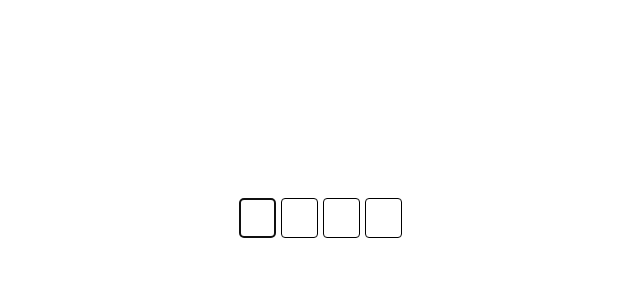
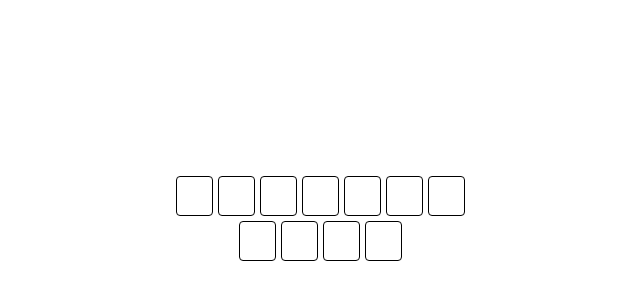
Before and after one commit to Canu-leonardo-principal/MagicTreevial, a React (Vite) app: page / in a window 1280 px wide. Shown: the part 182-482 px from the top of the page, without its empty margins (320-960 px from the left). Built offline with nearby package versions, Linux system fonts and the light colour scheme.

Commit message:
input Completed!

```diff
--- a/index.html
+++ b/index.html
@@ -4,7 +4,7 @@
     <meta charset="UTF-8" />
     <link rel="icon" type="image/svg+xml" href="/vite.svg" />
     <meta name="viewport" content="width=device-width, initial-scale=1.0" />
-    <title>Vite + React</title>
+    <title>Magic Treevial</title>
   </head>
   <body>
     <div id="root"></div>
--- a/src/App.jsx
+++ b/src/App.jsx
@@ -15,7 +15,7 @@ function App() {
   }
   return (
     <>
-      <AllWord all={'4'} />
+      <AllWord all={'7-4'} />
     </>
   )
 }
--- a/src/Components/Component.css
+++ b/src/Components/Component.css
@@ -1,3 +1,24 @@
-.classRED{ background-color: red; }
-
-.text{ color: black; }
+.InputTextdefault{
+    padding: 10px;
+    aspect-ratio:  1 / 1;
+    width: 15px;
+    background-color: transparent;
+    font-size: 16px;
+    border-radius: 4px;
+    border: 1px solid black;
+    text-transform: uppercase;
+    margin: 2.5px;
+    align-content: center;
+}
+.InputTextWrong{
+    padding: 10px;
+    aspect-ratio:  1 / 1;
+    width: 15px;
+    background-color: red;
+    font-size: 16px;
+    border-radius: 4px;
+    border: 1px solid black;
+    text-transform: uppercase;
+    margin: 2.5px;
+    align-content: center;
+}
--- a/src/Components/Texbox.jsx
+++ b/src/Components/Texbox.jsx
@@ -1,99 +1,55 @@
-import React, { useState, useRef } from 'react';
-import './Component.css'
-import { useEffect } from 'react';
+/* eslint-disable react/no-unknown-property */
+/* eslint-disable no-unused-vars */
+/* eslint-disable react/prop-types */
 
+import React, { useState, useRef, useEffect } from 'react';
+import './Component.css';
+//=============================================================================================================================================
+function Word({ Nletters }) {
 
-function SingleLetterInputBox({ id, deleteMethod, writeMethod, goPrevMethod, goNextMethod, GivenValue, focus }) {
+    //Variabile che tiene segno di tutte le reference sul Dom, credo
+    const inputsRef = useRef([]);
 
-    const [isCorrect, setCorrect] = useState(true);
-
-    //funzione per il mapping della tastiera per la gestione di eventi e lo spostamento tra le caselle
-    const onKeyDown = (event) => {
-
-        if (event.key === 'Backspace') { deleteMethod(id); }
-        else if (event.key === 'ArrowLeft') { goPrevMethod(id) }
-        else if (event.key.length === 1) { writeMethod(id, event.key); }
-        else if (event.key === 'ArrowRight') { goNextMethod(id) }
+    //qui gestisco quando inserisco un lettera
+    const handleInputChange = (index, event) => {
+        if (event.target.value) {  inputsRef.current[index + 1]?.focus();  }
     };
 
-    //creazione del textbox e formattazzione
+    //qui gestisco, invece, gli eventi di quando premo gli altri tasti sulla tastiera
+    const handleKeyDown = (index, event) => {
+        if (event.key === 'Backspace' && !event.target.value) { inputsRef.current[index - 1]?.focus(); }
+        else if (event.key === 'ArrowRight')                  { inputsRef.current[index + 1]?.focus(); }
+        else if (event.key === 'ArrowLeft')                   { inputsRef.current[index - 1]?.focus(); }
+    };
+
     return (
-        <input type="text" maxLength={1}
-            id={id}
-            value={GivenValue}
-            onKeyDown={onKeyDown}
-            autoFocus={focus}
-            style={{
-                padding: '10px',
-                aspectRatio: '1 / 1',
-                width: '15px',
-                backgroundColor: isCorrect ? 'transparent' : 'red',
-                fontSize: '16px',
-                borderRadius: '4px',
-                border: '1px solid black',
-                textTransform: 'uppercase',
-                margin: '2.5px',
-                alignContent: 'center',
-            }}
-        />
+        <div>
+            <form>
+                {Array.from({ length: Nletters }, (_, index) => (
+                    <input
+                        key={index}
+                        ref={(el) => (inputsRef.current[index] = el)}
+                        type="text"
+                        maxLength={1}
+                        onChange={(event) => handleInputChange(index, event)}
+                        onKeyDown={(event) => handleKeyDown(index, event)}
+                        className='InputTextdefault'
+                    />
+                ))}
+            </form>
+        </div>
     );
 }
-
-//creazione delle caselle per parola data
-function EntireWord({ Nletters, id }) {
-
-    let index = 1;
-    const [currentWord, setCurrentWord] = useState("");
-    const [focus, setFocus] = useState(0);
-
-
-    //====================DELETE METHOD
-    const deletePrev = (id) => {
-        console.log('delete' + id);
-    }
-    //====================WRITE METHOD
-    const writeValue = (id, value) => {
-        let newWord = currentWord;
-        newWord = newWord.substring(0, id) + value + newWord.substring(id + 1);
-        setCurrentWord(newWord);
-        setFocus(id+1);
-
-    }
-    //====================PREV METHOD
-    const goPrev = (id) => {
-        console.log('go to ' + (id - 1) + 'from' + id);
-    }
-    //====================NEXT METHOD
-    const goNext = (id) => {
-        console.log('go to ' + (id + 1) + 'from' + id);
-
-    }
-    return (<div>
-        {Array.from({ length: Nletters }, (_, i) => (
-            <SingleLetterInputBox
-                key={i}
-                id={i}
-                deleteMethod={deletePrev}
-                writeMethod={writeValue}
-                goPrevMethod={goPrev}
-                goNextMethod={goNext}
-                GivenValue={currentWord[i]}
-                focus={i==focus}
-            />
-        ))}
-    </div>
-    );
-}
-
+//=============================================================================================================================================
 function AllWord({ all }) {
     const numbers = all.split('-');
 
     return (<div>
         {Array.from({ length: numbers.length }, (_, i) => (
-            <EntireWord key={i} id={i} Nletters={numbers[i]} />
+            <Word key={i * 100} id={i * 100} Nletters={numbers[i]} />
         ))}
     </div>
     );
 }
-
+//=============================================================================================================================================
 export default AllWord;
```
